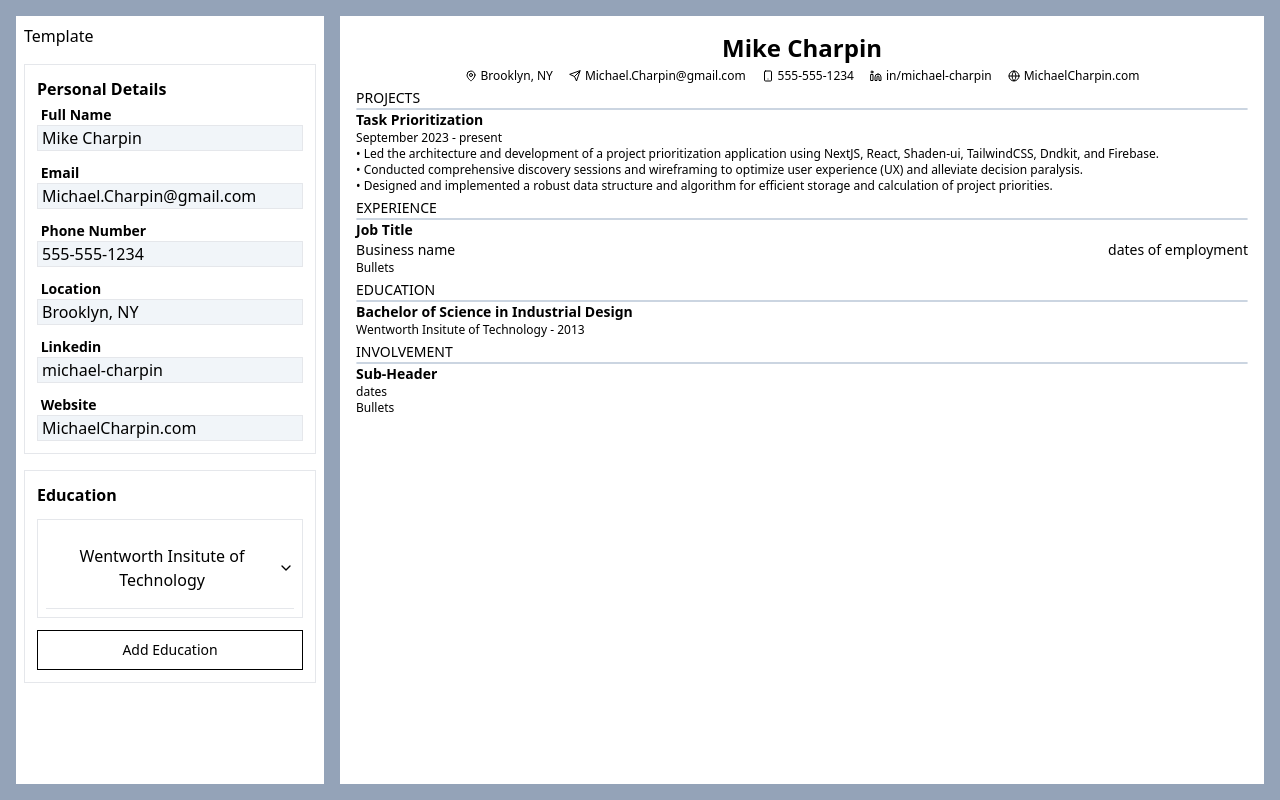
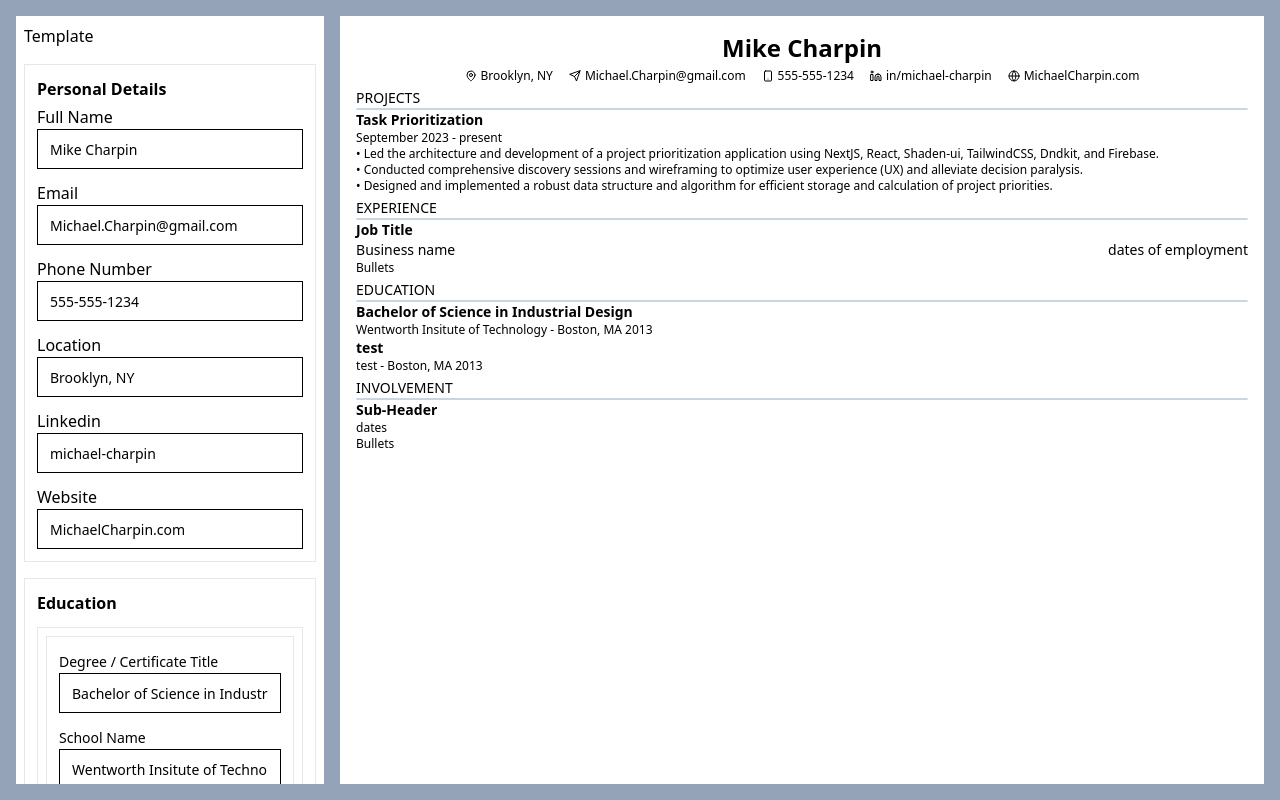
Before and after one commit to MikeCharpin/ResumeBuilder, a React (Vite) app: page / in a window 1280 px wide. Built offline with nearby package versions, Linux system fonts and the light colour scheme.

Commit message:
Forms now update state.

```diff
--- a/package.json
+++ b/package.json
@@ -22,12 +22,14 @@
     "react-hook-form": "^7.48.2",
     "tailwind-merge": "^2.1.0",
     "tailwindcss-animate": "^1.0.7",
+    "uuid": "^9.0.1",
     "zod": "^3.22.4"
   },
   "devDependencies": {
     "@types/node": "^20.10.3",
     "@types/react": "^18.2.37",
     "@types/react-dom": "^18.2.15",
+    "@types/uuid": "^9.0.7",
     "@typescript-eslint/eslint-plugin": "^6.10.0",
     "@typescript-eslint/parser": "^6.10.0",
     "@vitejs/plugin-react": "^4.2.0",
--- a/src/App.tsx
+++ b/src/App.tsx
@@ -7,24 +7,82 @@ import { exampleData } from "./example-data"
 
 function App() {
   const [personalInfo, setPersonalInfo] = useState(exampleData.personalInfo)
+  const [sectionsState, setSectionsState] = useState(exampleData.sections)
+
   function handlePersonalInfoChange(e: React.ChangeEvent<HTMLInputElement>) {
     const { key } = e.target.dataset as {key: string}
     setPersonalInfo({ ...personalInfo, [key]: e.target.value })
   }
 
-  const [sectionState, setSectionState] = useState(exampleData.sections)
+
+
+  // function handleSectionChange(e: React.ChangeEvent<HTMLInputElement>) {
+  //   const { key }: DOMStringMap = e.target.dataset
+  //   const inputValue = e.target.value
+  //   const form = e.target.closest(".section-form")
+  //   const { id } = form
+  //   const { sectionName } = form.dataset
+  //   const sectionToChange = sectionsState[sectionName]
+
+
+  //   setSectionsState({
+  //     ...sectionsState,
+  //     [sectionName]: sectionToChange.map((sectionBlock) => {
+  //       if(sectionBlock.sectionBlockId === id) {
+  //         return sectionBlock[key] = inputValue
+
+  //       }
+
+  //       return sectionsState
+  //     })
+  //   })
+  // }
+function handleSectionChange(e: React.ChangeEvent<HTMLInputElement>) {
+  const { key }: DOMStringMap = e.target.dataset;
+  const inputValue: string = e.target.value;
+  const form: HTMLDivElement | null = e.target.closest(".section-form");
+
+  if (!form) {
+    // Handle the case when the form is not found
+    return;
+  }
+
+  const { id }: { id?: string } = form;
+  const { sectionName }: { sectionName?: string } = form.dataset;
+
+  if (!id || !sectionName) {
+    // Handle the case when id or sectionName is missing
+    return;
+  }
+
+  const sectionToChange = sectionsState[sectionName];
+
+  setSectionsState({
+    ...sectionsState,
+    [sectionName]: sectionToChange.map((sectionBlock) => {
+      if (sectionBlock.sectionBlockId === id) {
+        // Use a new object to ensure immutability
+        return { ...sectionBlock, [key!]: inputValue };
+      }
+      return sectionBlock;
+    }),
+  });
+}
+
+
 
 
   return (
   <div className="flex items-start justify-between bg-slate-400 h-screen gap-4 p-4">
     <Sidebar
-      onChange={handlePersonalInfoChange}
+      handlePersonalInfoChange={handlePersonalInfoChange}
+      handleSectionChange={handleSectionChange}
       personalInfo={personalInfo}
-      sectionState={sectionState}
+      sectionsState={sectionsState}
     />
     <Resume
       personalInfo={personalInfo}
-      sectionState={sectionState}
+      sectionsState={sectionsState}
     />
   </div>
   )
--- a/src/components/EducationForm.tsx
+++ b/src/components/EducationForm.tsx
@@ -1,111 +1,69 @@
-import { zodResolver } from "@hookform/resolvers/zod"
-import { useForm } from "react-hook-form"
-import * as z from "zod"
+import { Input } from "./ui/input"
+import { Label } from "./ui/label"
 
-import { Button } from "@/components/ui/button"
-import {
-  Form,
-  FormControl,
-  FormField,
-  FormItem,
-  FormLabel,
-  FormMessage,
-} from "@/components/ui/form"
-import { Input } from "@/components/ui/input"
 
-const formSchema = z.object({
-  educationSchoolName: z.string().min(2, {
-    message: "School name must be at least 2 characters.",
-  }),
-  educationTitle: z.string().min(2, {
-    message: "Degree Title must be atleast 2 characters",
-  }),
-  educationEndDate: z.string().min(4, {
-    message: "Gradutation year must be 4 digits long",
-  }).max(4, {
-    message: "No more than 4 digits."
-  }),
-  educationLocation: z.string().min(2, {
-    message: "School location must be at least 2 characters.",
-  }),
-})
+type EducationFormProps = {
+    onChange: (e: React.ChangeEvent<HTMLInputElement>) => void
+    sectionBlockState: any
+}
 
-export default function EducationForm({educationInfo}) {
-   const form = useForm<z.infer<typeof formSchema>>({
-    resolver: zodResolver(formSchema),
-    defaultValues: {
-      educationSchoolName: `${educationInfo.educationSchoolName}`,
-      educationTitle: `${educationInfo.educationTitle}`,
-      educationEndDate: `${educationInfo.educationEndDate}`,
-      educationLocation: `${educationInfo.educationLocation}`
-    },
-  })
+export default function EducationForm({ onChange, sectionBlockState }: EducationFormProps) {
 
-    function onSubmit(values: z.infer<typeof formSchema>) {
-    // Do something with the form values.
-    // ✅ This will be type-safe and validated.
-        console.log(values)
-    }
 
-    return (
-        <Form {...form}>
-        <form onSubmit={form.handleSubmit(onSubmit)} className="space-y-8">
-            <FormField
-            control={form.control}
-            name="educationSchoolName"
-            render={({ field }) => (
-                <FormItem>
-                <FormLabel>School Name</FormLabel>
-                <FormControl>
-                    <Input placeholder="School name here" {...field} />
-                </FormControl>
-                <FormMessage />
-                </FormItem>
-            )}
-            />
-                        <FormField
-            control={form.control}
-            name="educationTitle"
-            render={({ field }) => (
-                <FormItem>
-                <FormLabel>Education Title / Degree</FormLabel>
-                <FormControl>
-                    <Input placeholder="Degree or certificate name" {...field} />
-                </FormControl>
-                <FormMessage />
-                </FormItem>
-            )}
-            />
-                        <FormField
-            control={form.control}
-            name="educationEndDate"
-            render={({ field }) => (
-                <FormItem>
-                <FormLabel>Completion Year</FormLabel>
-                <FormControl>
-                    <Input placeholder="4 digit year" {...field} />
-                </FormControl>
-                <FormMessage />
-                </FormItem>
-            )}
-            />
-                        <FormField
-            control={form.control}
-            name="educationLocation"
-            render={({ field }) => (
-                <FormItem>
-                <FormLabel>School Location</FormLabel>
-                <FormControl>
-                    <Input placeholder="Boston, MA" {...field} />
-                </FormControl>
-                <FormMessage />
-                </FormItem>
-            )}
-            />
-            <Button variant="outline" type="submit">Save</Button>
-            <Button variant="destructive" >Remove</Button>
+    return(
+        <div  className="flex flex-col gap-1 p-3 border border-solid rounded-sm">
+            <form
+                onSubmit={(e) => e.preventDefault()}
+                id={sectionBlockState.sectionBlockId}
+                data-section-name ="educationInfo"
+                className="flex flex-col gap-3 section-form"
+            >
+                <div>
+                    <Label>Degree / Certificate Title</Label>
+                    <Input
+                        id="title"
+                        placeholder={`${sectionBlockState.title}`}
+                        type="text"
+                        value={sectionBlockState.title}
+                        onChange={onChange}
+                        data-key="title"
+                    />
+                </div>
+                <div>
+                    <Label>School Name</Label>
+                    <Input
+                        id="educationSchoolName"
+                        placeholder="educationSchoolName"
+                        type="text"
+                        value={sectionBlockState.educationSchoolName}
+                        onChange={onChange}
+                        data-key="educationSchoolName"
+                    />
+                </div>
+                <div>
+                    <Label>Completion Date</Label>
+                    <Input
+                        id="educationEndDate"
+                        placeholder="educationEndDate"
+                        type="text"
+                        value={sectionBlockState.educationEndDate}
+                        onChange={onChange}
+                        data-key="educationEndDate"
+                    />
+                </div>
+                <div>
+                    <Label>Location</Label>
+                    <Input
+                        id="educationLocation"
+                        placeholder="educationLocation"
+                        type="text"
+                        value={sectionBlockState.educationLocation}
+                        onChange={onChange}
+                        data-key="educationLocation"
+                    />
+                </div>
 
-        </form>
-        </Form>
+            </form>
+        </div>
     )
 }
--- a/src/components/ExpandSidebarSection.tsx
+++ b/src/components/ExpandSidebarSection.tsx
@@ -1,3 +1,4 @@
+import { useState } from 'react'
 import {
     Accordion,
     AccordionContent,
@@ -10,32 +11,39 @@ import EducationForm from "./EducationForm"
 
 export type ExpandSidebarSectionProps = {
     sectionName: string
-    sectionInfo: any
+    sectionState: any
+    FormComponent: any
+    handleSectionChange: (e: React.ChangeEvent<HTMLInputElement>) => void
 }
 
 
-export default function ExpandSidebarSection({sectionName, sectionInfo}: ExpandSidebarSectionProps) {
+export default function ExpandSidebarSection({sectionName, sectionState, FormComponent, handleSectionChange}: ExpandSidebarSectionProps) {
     return(
         <div className="flex flex-col p-3 gap-3 border border-solid rounded-sm">
             <div className="flex font-bold">
                 {sectionName}
             </div>
             <div className="border border-solid rounded-sm p-2">
-                {sectionInfo.map((section) =>
-                    <Accordion type="single" collapsible>
-                        <AccordionItem value="item-1">
-                            <AccordionTrigger>{section.educationSchoolName}</AccordionTrigger>
-                            <AccordionContent>
-                                <EducationForm
-                                    educationInfo={section}
-                                />
-                            </AccordionContent>
-                        </AccordionItem>
-                    </Accordion>
+
+                {sectionState.map((sectionBlockState) =>
+                    <FormComponent
+                        sectionBlockState={sectionBlockState}
+                        onChange={handleSectionChange}
+                    />
                 )}
+
             </div>
             <Button variant="outline">Add {sectionName}</Button>
         </div>
 
     )
 }
+
+{/* <Accordion type="single" collapsible>
+  <AccordionItem value="item-1">
+    <AccordionTrigger>Is it accessible?</AccordionTrigger>
+    <AccordionContent>
+      Yes. It adheres to the WAI-ARIA design pattern.
+    </AccordionContent>
+  </AccordionItem>
+</Accordion> */}
--- a/src/components/Resume.tsx
+++ b/src/components/Resume.tsx
@@ -3,10 +3,10 @@ import { PersonalInfoProps } from '../example-data';
 
 type ResumeProps = {
     personalInfo: any
-    sectionState: any
+    sectionsState: any
 }
 
-export default function Resume({ personalInfo, sectionState }: ResumeProps) {
+export default function Resume({ personalInfo, sectionsState }: ResumeProps) {
     return (
         <div className="bg-white w-3/4 h-full p-4">
             <ResumeHeader
@@ -39,7 +39,7 @@ export default function Resume({ personalInfo, sectionState }: ResumeProps) {
                     </div>
                     <div className='border border-solid w-full border-slate-300 rounded-full' />
                     <EducationSection
-                        educationSection={sectionState.educationInfo}
+                        educationSection={sectionsState.educationInfo}
                     />
                 </div>
                 <div className='pb-1'>
@@ -146,10 +146,10 @@ function EducationSection({educationSection}: EducationSectionProps) {
             {educationSection.map((education: any) =>
                 <div>
                     <div className='text-sm font-semibold'>
-                        {education.educationTitle}
+                        {education.title}
                     </div>
                     <div className='text-xs'>
-                        {education.educationSchoolName}  - {education.educationEndDate}
+                        {education.educationSchoolName} - {education.educationLocation} {education.educationEndDate}
                     </div>
                 </div>
             )}
--- a/src/components/Sidebar.tsx
+++ b/src/components/Sidebar.tsx
@@ -2,23 +2,27 @@ import InputGroup from "./InputGroup"
 import { PersonalInfoProps } from "../example-data"
 import { GraduationCapIcon } from "lucide-react"
 import ExpandSidebarSection from "./ExpandSidebarSection"
+import { Input } from "./ui/input"
+import { Label } from "@radix-ui/react-label"
+import EducationForm from "./EducationForm"
 
 type SidebarProps = {
-    personalInfo: PersonalInfoProps
-    sectionState: any
-    onChange:( e: React.ChangeEvent<HTMLInputElement>) => void
+    personalInfo: any
+    sectionsState: any
+    handlePersonalInfoChange:(e: React.ChangeEvent<HTMLInputElement>) => void
+    handleSectionChange: (e: React.ChangeEvent<HTMLInputElement>) => void
 }
 
 
 
 
-export default function Sidebar({ onChange, personalInfo, sectionState}: SidebarProps) {
+export default function Sidebar({ handlePersonalInfoChange, personalInfo, handleSectionChange, sectionsState}: SidebarProps) {
 
   return (
-    <div className="flex flex-col gap-4 bg-white h-full w-1/4 p-2">
+    <div className="flex flex-col gap-4 bg-white h-full w-1/4 p-2 overflow-auto">
         <Template />
         <AddPersonalInfo
-            onChange={onChange}
+            onChange={handlePersonalInfoChange}
             fullName={personalInfo.fullName}
             email={personalInfo.email}
             location={personalInfo.location}
@@ -26,10 +30,30 @@ export default function Sidebar({ onChange, personalInfo, sectionState}: Sidebar
             website={personalInfo.website}
             phoneNumber={personalInfo.phoneNumber}
         />
+
         <ExpandSidebarSection
-            sectionName={"Education"}
-            sectionInfo={sectionState.educationInfo}
+            handleSectionChange={handleSectionChange}
+            sectionState={sectionsState.educationInfo}
+            sectionName="Education"
+            FormComponent={EducationForm}
         />
+        {/* <ExpandSidebarSection
+            onChange={onChangeSection}
+            sectionInfo={sectionsState.experienceInfo}
+            sectionName="Experience"
+        />
+        <ExpandSidebarSection
+            onChange={onChangeSection}
+            sectionInfo={sectionsState.projectInfo}
+            sectionName="Projects"
+        />
+        <ExpandSidebarSection
+            onChange={onChangeSection}
+            sectionInfo={sectionsState.involvementInfo}
+            sectionName="Involvement"
+        /> */}
+
+
 
         {/* <AddProjectInfo />
         <AddExperienceInfo />
@@ -69,60 +93,72 @@ function AddPersonalInfo({ onChange, fullName, email, phoneNumber, location, lin
                 Personal Details
             </div>
             <form className="flex flex-col gap-3">
-            <InputGroup
+                <div>
+                    <Label>Full Name</Label>
+                    <Input
                         id="full-name"
-                placeholder="name"
-                label="Full Name"
+                        placeholder="full name"
                         type="text"
                         value={fullName}
                         onChange={handleChange}
                         data-key="fullName"
                     />
-            <InputGroup
+                </div>
+                <div>
+                    <Label>Email</Label>
+                    <Input
                         id="email"
                         placeholder="email"
-                label="Email"
                         type="text"
                         value={email}
                         onChange={handleChange}
                         data-key="email"
                     />
-            <InputGroup
+                </div>
+                <div>
+                    <Label>Phone Number</Label>
+                    <Input
                         id="phoneNumber"
                         placeholder="phone number"
-                label="Phone Number"
                         type="text"
                         value={phoneNumber}
                         onChange={handleChange}
                         data-key="phoneNumber"
                     />
-            <InputGroup
+                </div>
+                <div>
+                    <Label>Location</Label>
+                    <Input
                         id="location"
                         placeholder="location"
-                label="Location"
                         type="text"
                         value={location}
                         onChange={handleChange}
                         data-key="location"
                     />
-            <InputGroup
+                </div>
+                <div>
+                    <Label>Linkedin</Label>
+                    <Input
                         id="linkedin"
                         placeholder="linkedin"
-                label="Linkedin"
                         type="text"
                         value={linkedin}
                         onChange={handleChange}
                         data-key="linkedin"
                     />
-            <InputGroup
+                </div>
+                <div>
+                    <Label>Website</Label>
+                    <Input
                         id="website"
-                placeholder="website"
-                label="Website"
+                        placeholder="website URL"
                         type="text"
                         value={website}
                         onChange={handleChange}
                         data-key="website"
                     />
+                </div>
 
             </form>
         </div>
--- a/src/example-data.tsx
+++ b/src/example-data.tsx
@@ -1,3 +1,5 @@
+import { v4 as uuidv4 } from 'uuid'
+
 export type PersonalInfoProps = {
     fullName: string
     email: string
@@ -17,38 +19,52 @@ export const exampleData = {
         website: "MichaelCharpin.com",
         phoneNumber: "555-555-1234"
     },
-    projectInfo: {
-        projectTitle: "Task Prioritization",
-        projectStartDate: "September 2023",
-        projectEndDate: "present",
-        projectDesc: "This is the project description"
-    },
+
     sections: {
+        projectInfo: [
+            {
+                title: "Task Prioritization",
+                projectStartDate: "September 2023",
+                projectEndDate: "present",
+                projectDesc: "This is the project description",
+                sectionBlockId: uuidv4(),
+            }
+        ],
         experienceInfo: [
             {
-                experienceTitle: "Project Manager",
+                title: "Project Manager",
                 experienceBusinessName: "Miniature World",
                 experienceStartDate: "July 2022",
                 experienceEndDate: "July 2023",
                 experienceDesc: "This is the jod description.",
-                experienceLocation: "Staten Island, NY"
+                experienceLocation: "Staten Island, NY",
+                sectionBlockId: uuidv4(),
             }
         ],
         educationInfo: [
             {
-                educationTitle: "Bachelor of Science in Industrial Design",
+                title: "Bachelor of Science in Industrial Design",
                 educationSchoolName: "Wentworth Insitute of Technology",
                 educationEndDate: "2013",
-                educationLocation: "Boston, MA"
+                educationLocation: "Boston, MA",
+                sectionBlockId: uuidv4(),
+            },
+            {
+                title: "test",
+                educationSchoolName: "test",
+                educationEndDate: "2013",
+                educationLocation: "Boston, MA",
+                sectionBlockId: uuidv4(),
             },
         ],
         involvementInfo: [
             {
-                involvementTitle: "Dungeon Master",
+                title: "Dungeon Master",
                 involvementPosition: "After-School / Summer Camp Dungeons & Dragons",
                 involvementStartDate: "March 2020",
                 involvementEndDate: "present",
                 involvementDesc: "This is the involvement description.",
+                sectionBlockId: uuidv4(),
             }
         ]
     }
```
Also changed, not shown: 1 other file (tests, documents, lock files or other folders). Lines whose indentation alone changed are shown as unchanged.
